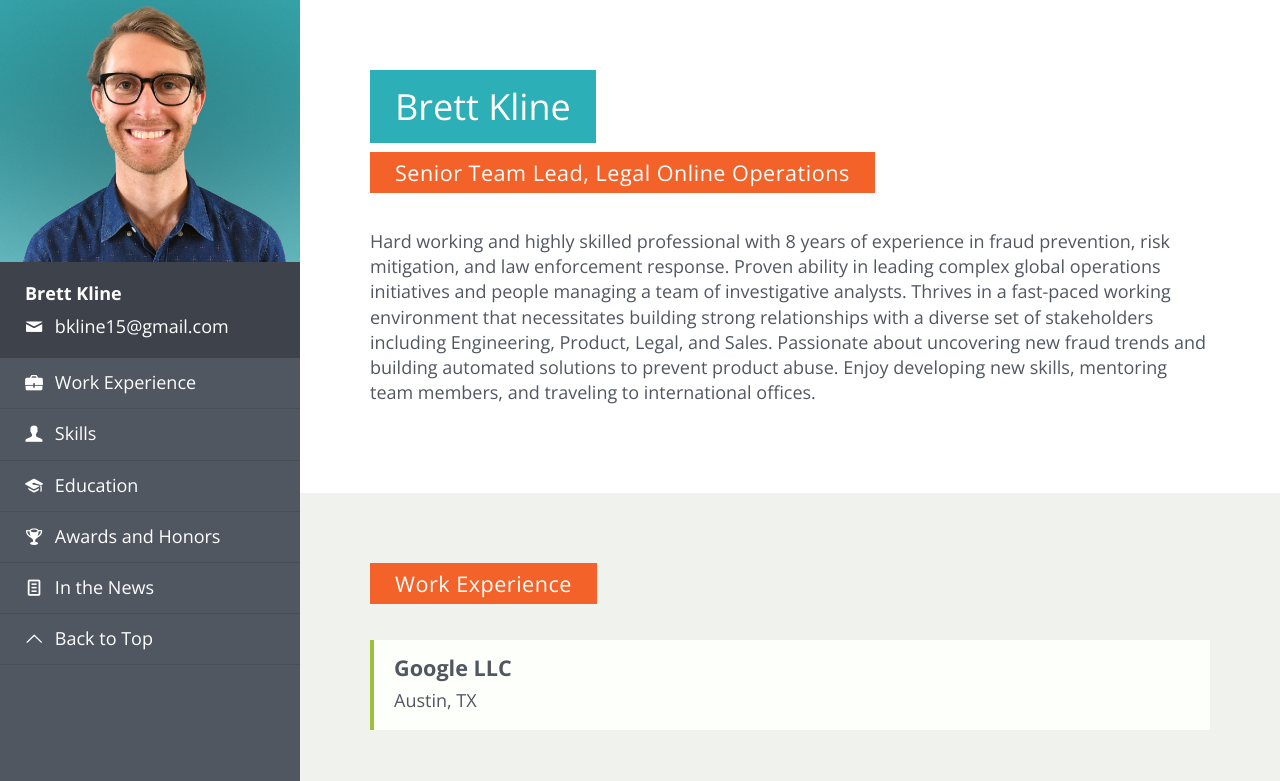
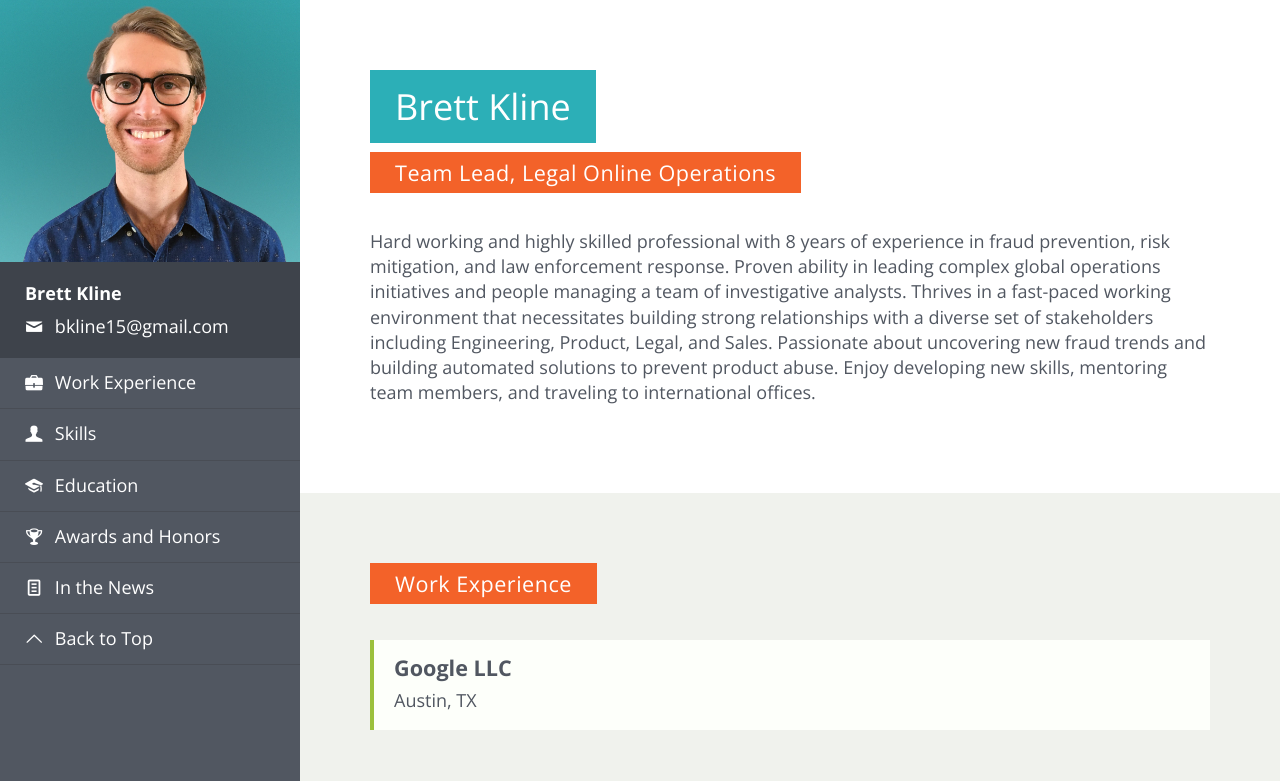
Before and after one commit to billycsete/brett-kline, a website: page dist/index.html in a window 1280 px wide. Shown: the top 781 px of the page. Drawn offline with nearby package versions, Linux system fonts and the light colour scheme.

Commit message:
feat(): update content

```diff
--- a/dist/index.html
+++ b/dist/index.html
@@ -37,7 +37,7 @@
 	<div class="content">
 		<section id="intro" class="intro section">
 			<h1><span>Brett Kline</span></h1>
-			<h2><span class="red">Senior Team Lead, Legal Online Operations</span></h2>
+			<h2><span class="red">Team Lead, Legal Online Operations</span></h2>
 			<p>Hard working and highly skilled professional with 8 years of experience in fraud prevention, risk mitigation, and law enforcement response. Proven ability in leading complex global operations initiatives and people managing a team of investigative analysts. Thrives in a fast-paced working environment that necessitates building strong relationships with a diverse set of stakeholders including Engineering, Product, Legal, and Sales. Passionate about uncovering new fraud trends and building automated solutions to prevent product abuse. Enjoy developing new skills, mentoring team members, and traveling to international offices.</p>
 		</section><!--/intro-->
 
```
